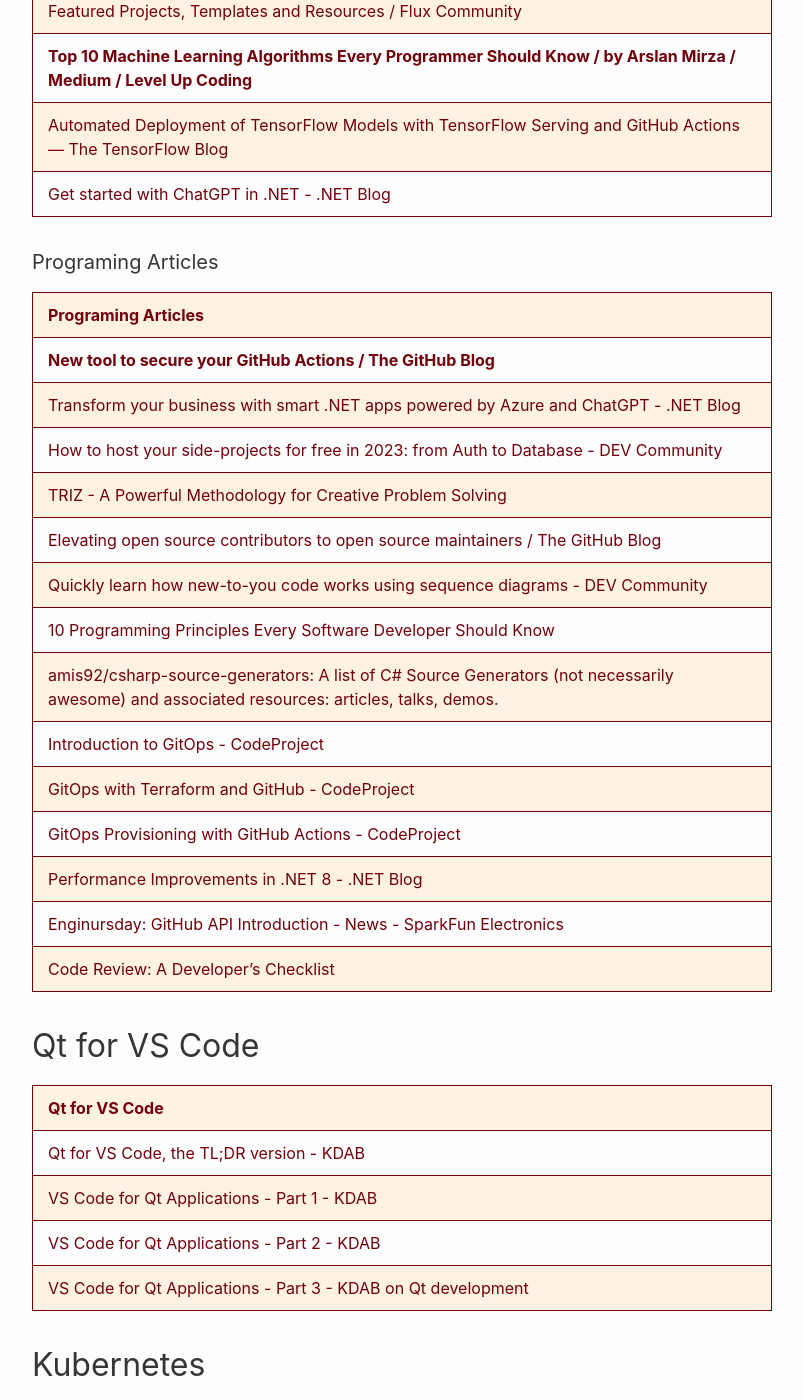
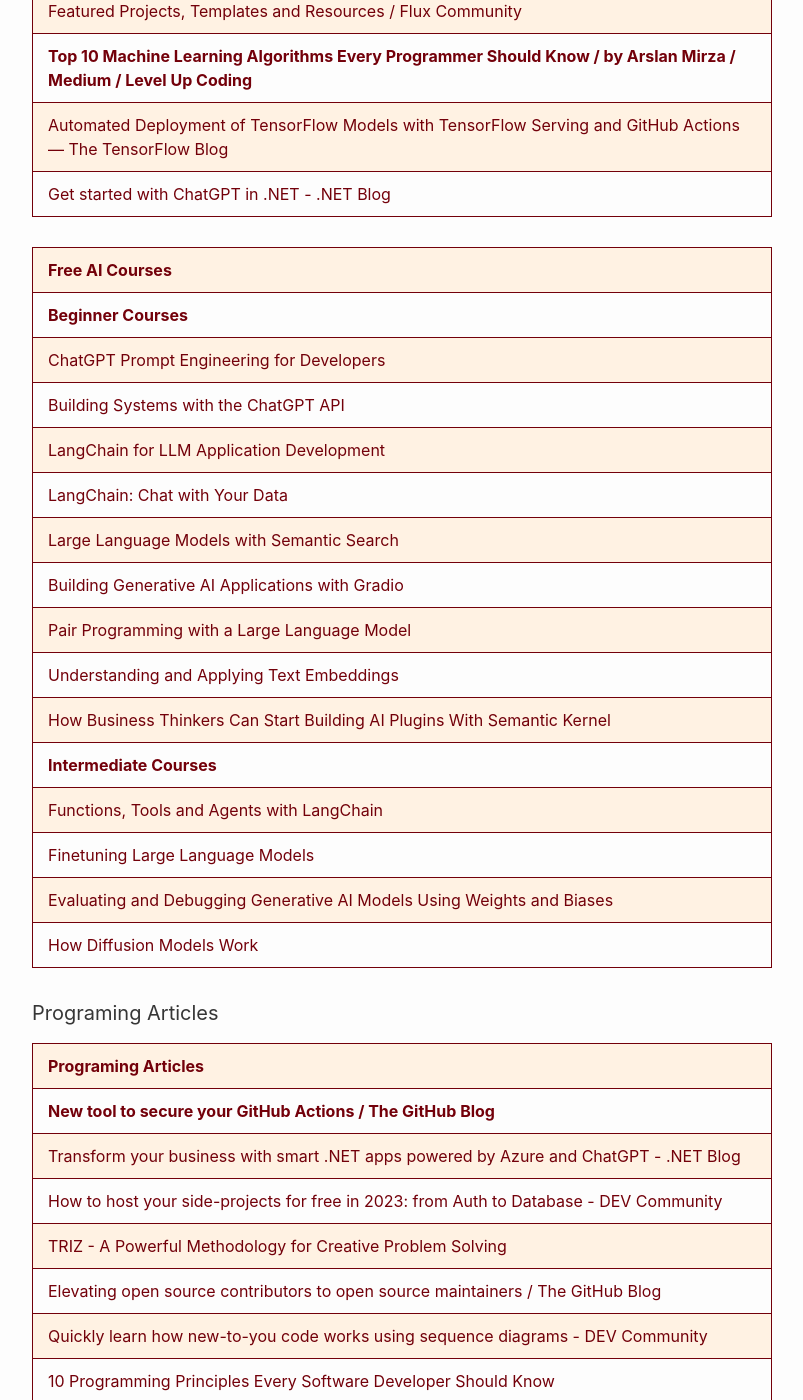
Before and after one commit to RalphHightower/RalphHightower, a Jekyll site: the page built from ProgrammingArticles.md, in a window 1280 px wide and 1400 px high, scrolled down 2093 px. Shown: the whole window, without its empty margins (238-1041 px from the left). Built offline with Jekyll 4.4.1, drawn with Linux system fonts in a browser that asks for light colours; our own code applies the rules of GitHub Pages for plain Markdown files.

Commit message:
[docs](doc): ProgrammingArticles(extended description)

```diff
--- a/ProgrammingArticles.md
+++ b/ProgrammingArticles.md
@@ -24,6 +24,24 @@
 | **[Top 10 Machine Learning Algorithms Every Programmer Should Know / by Arslan Mirza / Medium / Level Up Coding](https://levelup.gitconnected.com/top-10-machine-learning-algorithms-every-programmer-should-know-82cabadfbdd9)** |
 | [Automated Deployment of TensorFlow Models with TensorFlow Serving and GitHub Actions — The TensorFlow Blog](https://blog.tensorflow.org/2022/09/automated-deployment-of-tensorflow-models-with-tensorflow-serving-and-github-actions.html ) |
 | [Get started with ChatGPT in .NET - .NET Blog](https://devblogs.microsoft.com/dotnet/?p=45756 ) |
+
+| Free AI Courses |
+|---|
+| **Beginner Courses** |
+| [ChatGPT Prompt Engineering for Developers](https://www.deeplearning.ai/short-courses/chatgpt-prompt-engineering-for-developers/ ) |
+| [Building Systems with the ChatGPT API](https://www.deeplearning.ai/short-courses/building-systems-with-chatgpt/ ) |
+| [LangChain for LLM Application Development](https://www.deeplearning.ai/short-courses/langchain-for-llm-application-development/ ) |
+| [LangChain: Chat with Your Data](https://www.deeplearning.ai/short-courses/langchain-chat-with-your-data/ ) |
+| [Large Language Models with Semantic Search](https://www.deeplearning.ai/short-courses/large-language-models-semantic-search/ ) |
+| [Building Generative AI Applications with Gradio](https://www.deeplearning.ai/short-courses/building-generative-ai-applications-with-gradio/ ) |
+| [Pair Programming with a Large Language Model](https://www.deeplearning.ai/short-courses/pair-programming-llm/ ) |
+| [Understanding and Applying Text Embeddings](https://www.deeplearning.ai/short-courses/google-cloud-vertex-ai/ ) |
+| [How Business Thinkers Can Start Building AI Plugins With Semantic Kernel](https://www.deeplearning.ai/short-courses/microsoft-semantic-kernel/ ) |
+| **Intermediate Courses** |
+| [Functions, Tools and Agents with LangChain](https://www.deeplearning.ai/short-courses/functions-tools-agents-langchain/ ) |
+| [Finetuning Large Language Models](https://www.deeplearning.ai/short-courses/finetuning-large-language-models/ ) |
+| [Evaluating and Debugging Generative AI Models Using Weights and Biases](https://www.deeplearning.ai/short-courses/evaluating-debugging-generative-ai/ )
+| [How Diffusion Models Work](https://www.deeplearning.ai/short-courses/how-diffusion-models-work/ ) |
 
 #### Programing Articles
 
```
